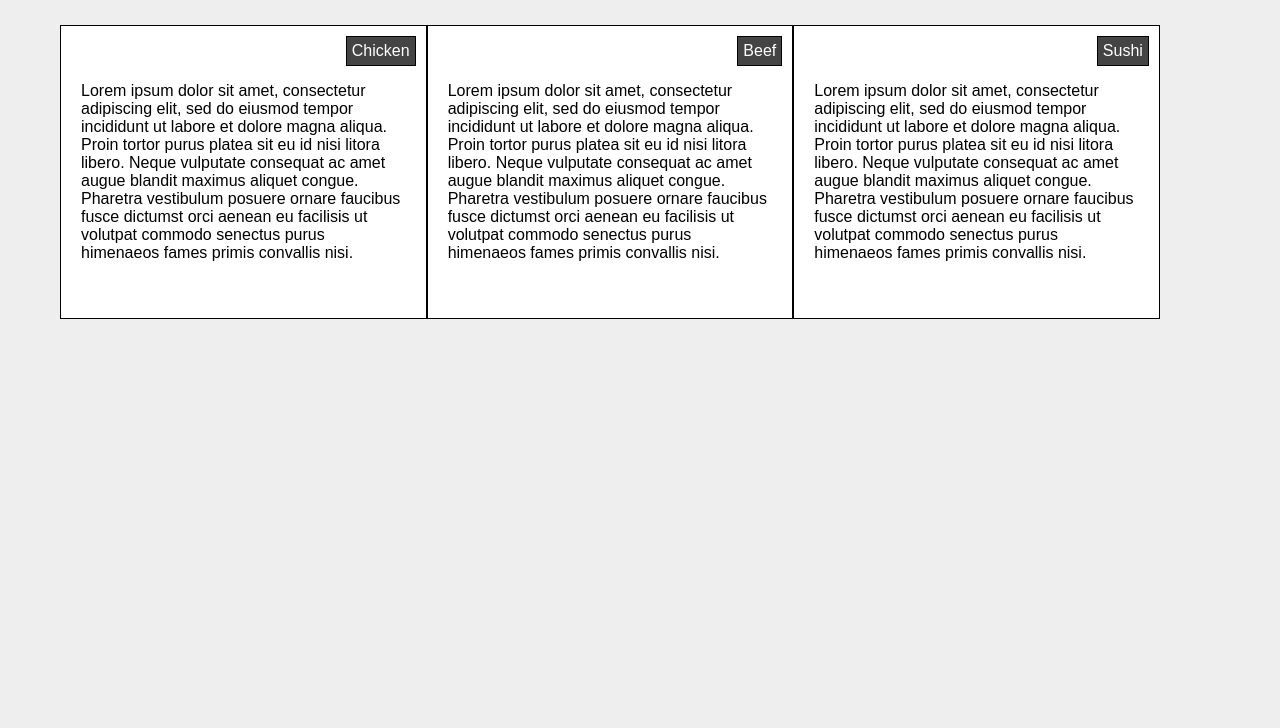
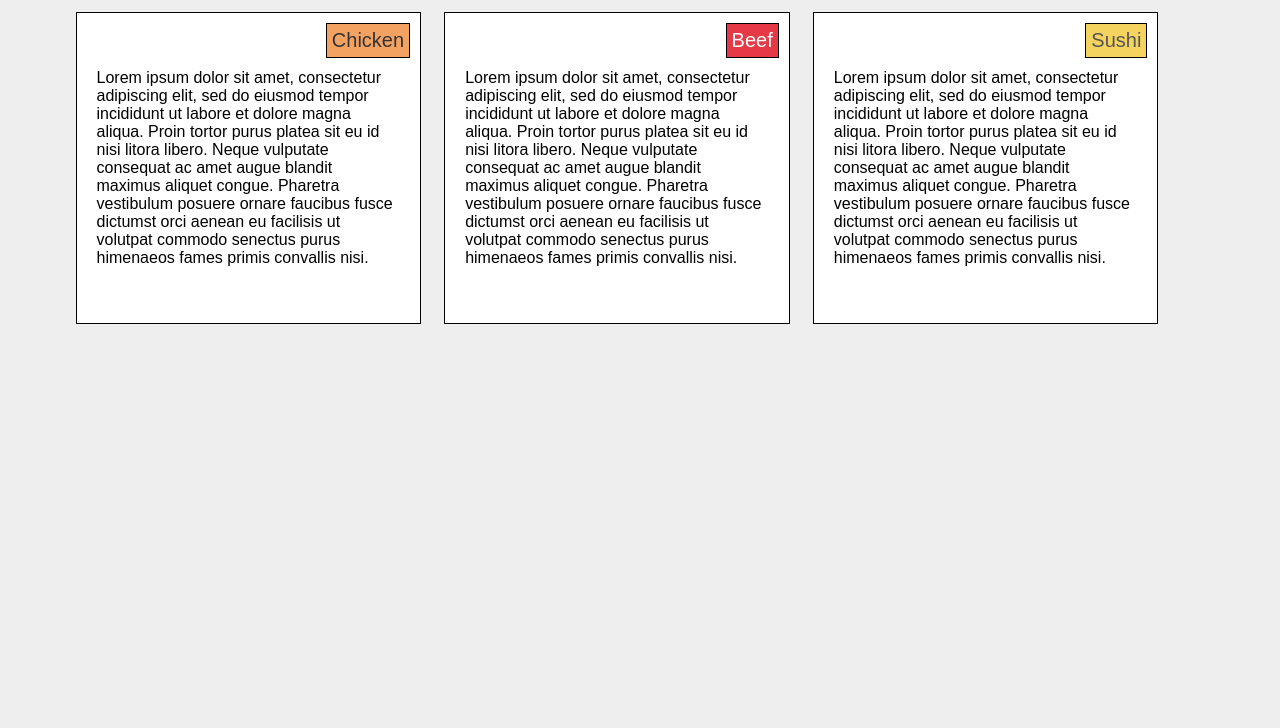
Before and after one commit to tchabert/Coursera-TC, a plain HTML site: page module2-solution/index.html in a window 1280 px wide. Shown: the part 72-800 px from the top of the page. Drawn offline with Linux system fonts and the light colour scheme.

Commit message:
Update styles.css

```diff
--- a/module2-solution/css/styles.css
+++ b/module2-solution/css/styles.css
@@ -1,3 +1,4 @@
+/* Base Styles */
 * {
     box-sizing: border-box;
 }
@@ -8,20 +9,21 @@ body {
 }
 h1 {
     text-align: center;
+    font-size: 175%;
     margin: 20px 0;
+
 }
 .container {
+    width: 90%;
     max-width: 1200px;
     margin: auto;
-    padding: 20px;
-    overflow: auto;
 }
 .section {
     border: 1px solid black;
     background-color: #fff;
     padding: 40px 20px;
     position: relative;
-    margin-bottom: 10px;
+    margin: 10px auto;
 }
 .section-title {
     position: absolute;
@@ -31,24 +33,40 @@ h1 {
     background-color: #444;
     color: white;
     border: 1px solid black;
+    font-size: 125%;
+}
+#chicken {
+    background-color: #f4a261;
+    color: #333;
+}
+#beef {
+    background-color: #e63946;
+}
+#sushi {
+    background-color: #f4d35e;
+    color: #555;
 }
 
 /* Desktop view */
 @media (min-width: 992px) {
     .section {
+        width: 30%;
         float: left;
-        width: calc(33.33% - 20px);
+        margin: 1%;
     }
 }
 
 /* Tablet view */
-@media (min-width: 768px) and (max-width: 991px) {
+@media (min-width: 768px) and (max-width: 991.99px) {   /* I used .99 because otherwise it was not well formatted between 991px and 992px */
     .section {
+        width: 48%;
         float: left;
-        width: calc(50% - 20px);
+        margin: 1%;
     }
     .section:nth-child(3) {
-        width: 100%;
+        width: 98%;
+        margin-left: 1%;
+        margin-right: 1%;
         clear: both;
     }
 }
@@ -57,5 +75,6 @@ h1 {
 @media (max-width: 767px) {
     .section {
         width: 100%;
+        clear: both;
     }
 }
```
